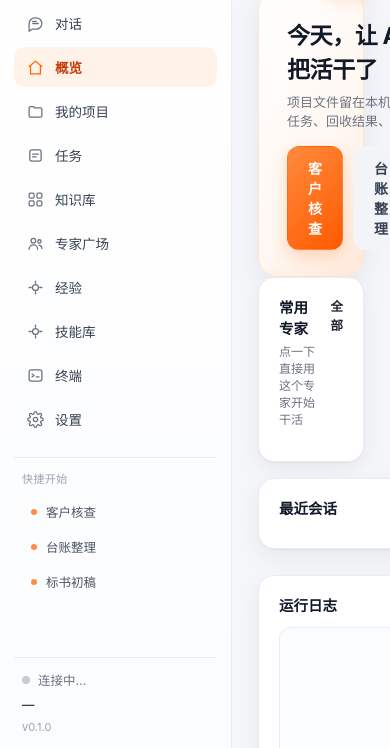
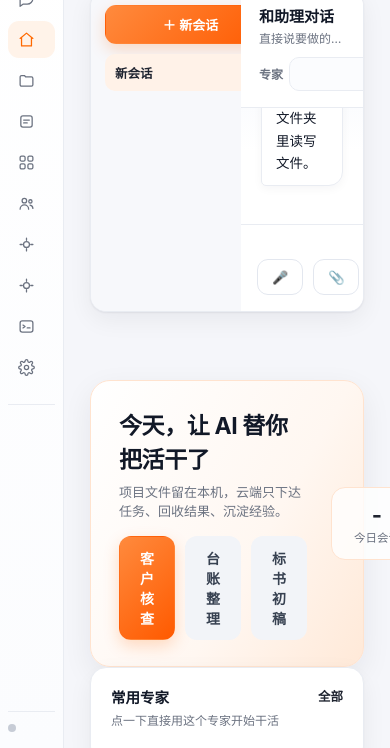
Before and after one commit to fxtx521/dsh-team-platform, an Electron app: page desktop/src/renderer/index.html in a window 390 px wide. Shown: the part 96-844 px from the top of the page. Drawn offline with Linux system fonts and the light colour scheme; no server answers.

Commit message:
feat(client): responsive layout for window resizing (no overlap); docs: changelog 0.32.0

```diff
--- a/desktop/src/renderer/styles.css
+++ b/desktop/src/renderer/styles.css
@@ -219,3 +219,54 @@ select{width:100%;border:1px solid var(--line);border-radius:11px;padding:10px 1
 .chat-head .selwrap b{white-space:nowrap}
 .chat-head .chat-proj{max-width:170px}
 .chat-head .btn{white-space:nowrap}
+
+
+/* ── 响应式：窗口缩放时不遮挡、不挤压 ─────────────────── */
+.app{min-width:0}
+.topbar{flex-wrap:wrap;gap:8px}
+.card-h{flex-wrap:wrap;gap:8px}
+.chat-head{flex-wrap:wrap;row-gap:8px}
+.sidebar{overflow-y:auto}
+.view{overflow:auto;min-width:0}
+.msg,.item .t b,.item .t span,.expert-card b,.expert-card span,.file span{overflow-wrap:anywhere;word-break:break-word}
+.chat-in{flex-wrap:nowrap}
+@media (max-width:1240px){
+  .chat-layout{grid-template-columns:200px minmax(0,1fr) 240px}
+  .sidebar{width:200px;flex:0 0 200px}
+}
+@media (max-width:1080px){
+  .chat-layout{grid-template-columns:180px minmax(0,1fr)}
+  .chat-context{display:none}
+}
+@media (max-width:980px){
+  .sidebar{width:64px;flex:0 0 64px;padding:16px 8px}
+  .brand-text{display:none}
+  .nav-item span:not(.ico){display:none}
+  .nav-item{justify-content:center}
+  .quick-start{display:none}
+  .chat-layout{grid-template-columns:150px minmax(0,1fr)}
+}
+
+
+/* 修复：窄窗口下导航文字竖排 + 对话区高度溢出 */
+@media (max-width:980px){
+  .nav-item{font-size:0}
+  .nav-item .ico{font-size:17px}
+}
+#view-chat{display:flex;flex-direction:column;min-height:0}
+#view-chat.active{height:calc(100vh - 92px)}
+#view-chat .chat-card{flex:1;min-height:0;overflow:hidden}
+#view-chat .chat-layout{height:100%;min-height:0}
+
+
+@media (max-width:980px){
+  .side-sec-t,.side-quick{display:none}
+  .side-sec{padding:0}
+  .conn span{display:none}
+}
+
+
+@media (max-width:980px){
+  #whoBox,.side-foot .ver{display:none}
+  .side-foot{padding-left:0;padding-right:0;text-align:center}
+}
```
Also changed, not shown: CHANGELOG.md.
